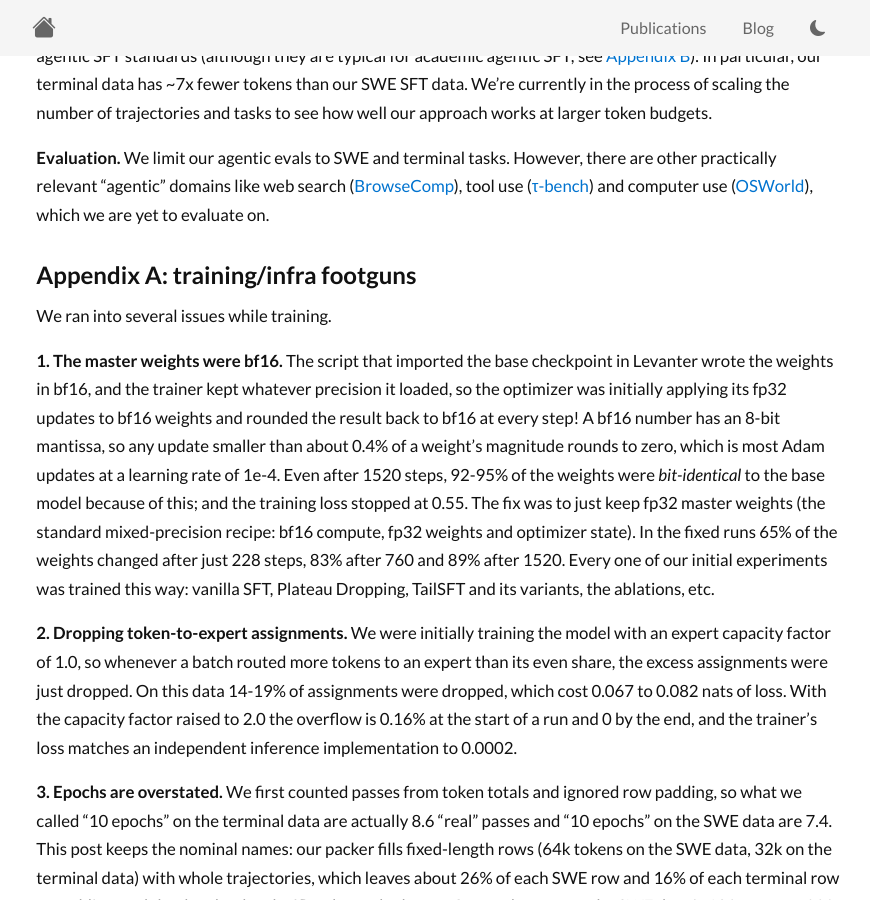
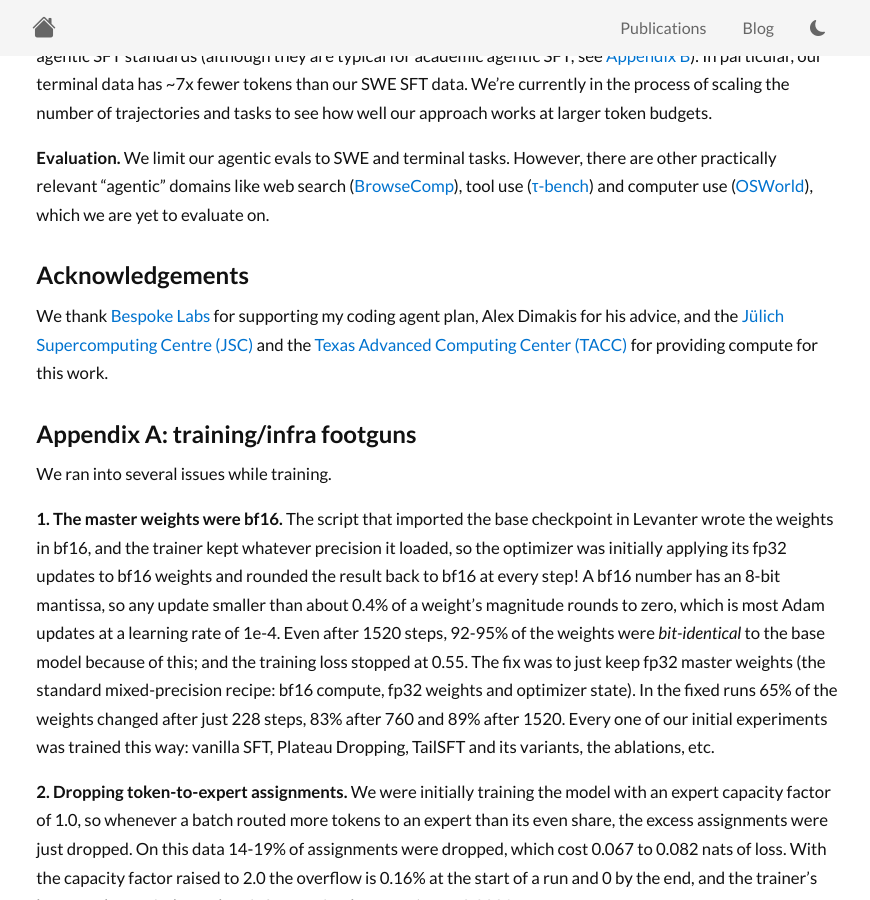
Before and after one commit to hrshtv/hrshtv.github.io, a Jekyll site: the page built from _posts/2026-10-20-plateau-dropping.md, in a window 1280 px wide and 900 px high, scrolled down 8752 px. Shown: the whole window, without its empty margins (202-1072 px from the left). Built offline with Jekyll 4.4.1, drawn with Linux system fonts in a browser that asks for light colours; nearby versions of some CDN libraries; some of the changed text lies outside the part shown.

Commit message:
Plateau Dropping post: add co-authors and acknowledgements
Co-Authored-By: Claude Opus 5.5 <noreply@anthropic.com>
Claude-Session: https://claude.ai/code/session_018Ea4K6tyj913yCS93WC7Xj

````diff
--- a/_posts/2026-10-20-plateau-dropping.md
+++ b/_posts/2026-10-20-plateau-dropping.md
@@ -2,7 +2,7 @@
 layout: post
 title: "Plateau Dropping: a simple SFT rule for better agentic post-training"
 description: "Dropping each token from the SFT loss once its loss stops changing gives gains over vanilla SFT on long-horizon agentic tasks."
-authors: Harshit Varma
+authors: <a href="/">Harshit Varma</a>, <a href="https://lukedhlee.github.io/">Donghyun Lee</a>, <a href="https://people.eecs.berkeley.edu/~alexdimakis/">Alex Dimakis</a>
 list_description: false
 math: true
 ---
@@ -36,6 +36,7 @@ We find that this simple approach significantly improves coverage (as measured b
   - [4.4 Learnable tasks](#44-learnable-tasks)
   - [4.5 What is Plateau Dropping helping with?](#45-what-is-plateau-dropping-helping-with)
 - [5. Next steps](#5-next-steps)
+- [Acknowledgements](#acknowledgements)
 - [Appendix A: training/infra footguns](#appendix-a-traininginfra-footguns)
 - [Appendix B: dataset sizes in agentic SFT](#appendix-b-dataset-sizes-in-agentic-sft)
 - [Appendix C: annotated trajectories](#appendix-c-annotated-trajectories)
@@ -283,6 +284,10 @@ That leaves alternative reasoning paths reachable when sampling, and some of the
 
 **Evaluation.** We limit our agentic evals to SWE and terminal tasks. However, there are other practically relevant "agentic" domains like web search ([BrowseComp](https://arxiv.org/abs/2504.12516)), tool use ([τ-bench](https://arxiv.org/abs/2406.12045)) and computer use ([OSWorld](https://arxiv.org/abs/2404.07972)), which we are yet to evaluate on.
 
+## Acknowledgements
+
+We thank [Bespoke Labs](https://bespokelabs.ai/) for supporting my coding agent plan, Alex Dimakis for his advice, and the [Jülich Supercomputing Centre (JSC)](https://www.fz-juelich.de/en/jsc) and the [Texas Advanced Computing Center (TACC)](https://tacc.utexas.edu/) for providing compute for this work.
+
 ## Appendix A: training/infra footguns
 
 We ran into several issues while training.
@@ -466,7 +471,7 @@ If you find this post useful, please cite it as:
 ```bibtex
 @misc{varma2026plateaudropping,
   title  = {Plateau Dropping: a simple SFT rule for better agentic post-training},
-  author = {Varma, Harshit},
+  author = {Varma, Harshit and Lee, Donghyun and Dimakis, Alexandros G.},
   year   = {2026},
   month  = oct,
   url    = {https://hrshtv.github.io/blog/plateau-dropping/}
````
